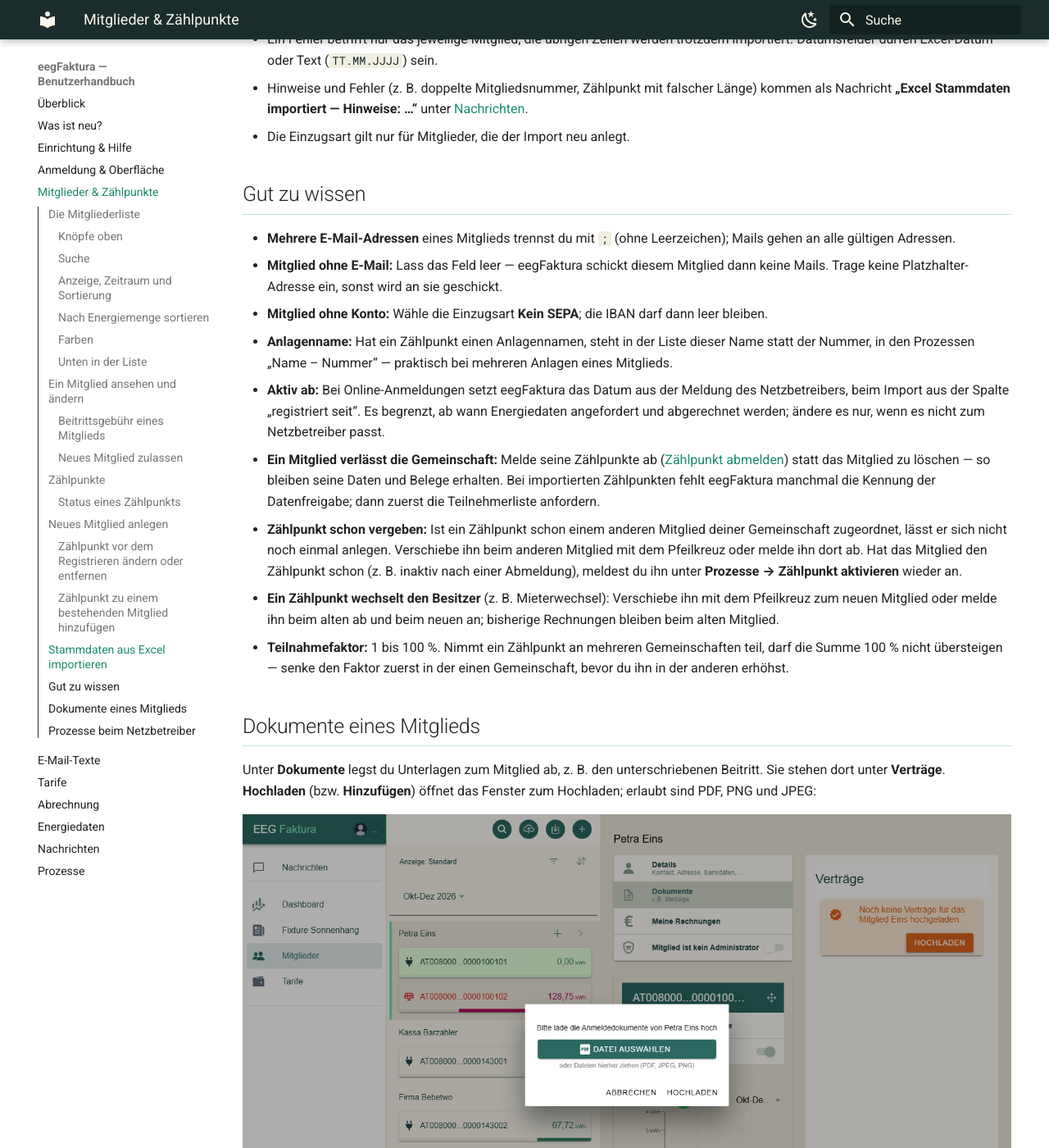
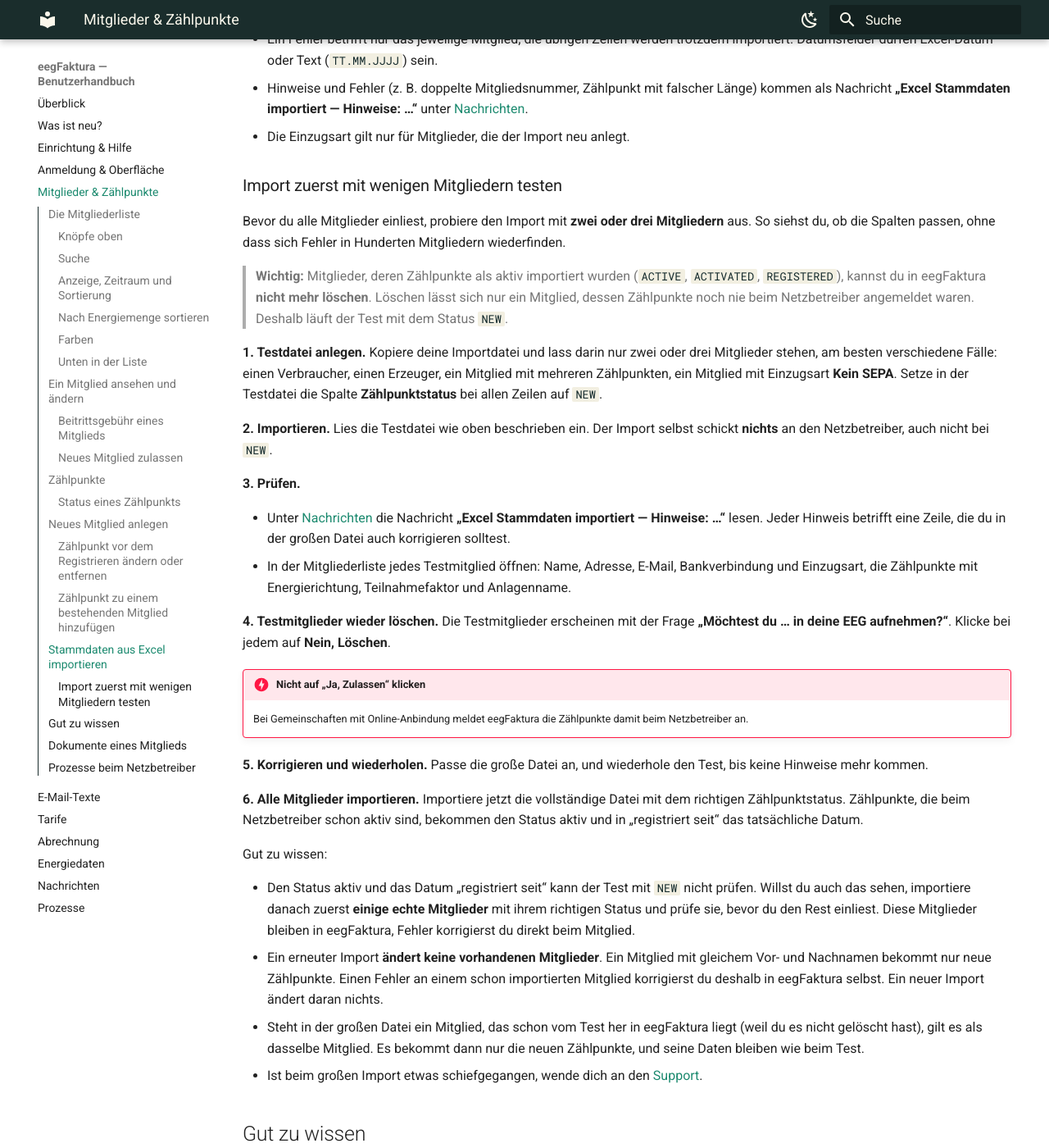
Before and after one commit to eegfaktura/eegfaktura-user-guide, an MkDocs documentation site: the page built from docs/02-mitglieder-zaehlpunkte.md, in a window 1280 px wide and 1400 px high, scrolled down 12119 px. Shown: the whole window at 82% size. Built offline with MkDocs 1.6.1 and Material for MkDocs 9.7.7, drawn with Linux system fonts in a browser that asks for light colours.

Commit message:
docs: test the master data import with a few members first
New section in chapter 2: import two or three members with status NEW,
check them, delete them with „Nein, Löschen“, then import all. Members
imported as active cannot be deleted by the community (platform#264).

Co-Authored-By: Claude Opus 5.5 <noreply@anthropic.com>

```diff
--- a/docs/02-mitglieder-zaehlpunkte.md
+++ b/docs/02-mitglieder-zaehlpunkte.md
@@ -286,6 +286,54 @@ So verhält sich der Import:
   **„Excel Stammdaten importiert — Hinweise: …“** unter [Nachrichten](07-nachrichten.md).
 - Die Einzugsart gilt nur für Mitglieder, die der Import neu anlegt.
 
+### Import zuerst mit wenigen Mitgliedern testen
+
+Bevor du alle Mitglieder einliest, probiere den Import mit **zwei oder drei Mitgliedern** aus. So siehst du, ob die
+Spalten passen, ohne dass sich Fehler in Hunderten Mitgliedern wiederfinden.
+
+> **Wichtig:** Mitglieder, deren Zählpunkte als aktiv importiert wurden (`ACTIVE`, `ACTIVATED`, `REGISTERED`), kannst
+> du in eegFaktura **nicht mehr löschen**. Löschen lässt sich nur ein Mitglied, dessen Zählpunkte noch nie beim
+> Netzbetreiber angemeldet waren. Deshalb läuft der Test mit dem Status `NEW`.
+
+**1. Testdatei anlegen.** Kopiere deine Importdatei und lass darin nur zwei oder drei Mitglieder stehen, am besten
+verschiedene Fälle: einen Verbraucher, einen Erzeuger, ein Mitglied mit mehreren Zählpunkten, ein Mitglied mit
+Einzugsart **Kein SEPA**. Setze in der Testdatei die Spalte **Zählpunktstatus** bei allen Zeilen auf `NEW`.
+
+**2. Importieren.** Lies die Testdatei wie oben beschrieben ein. Der Import selbst schickt **nichts** an den
+Netzbetreiber, auch nicht bei `NEW`.
+
+**3. Prüfen.**
+
+- Unter [Nachrichten](07-nachrichten.md) die Nachricht **„Excel Stammdaten importiert — Hinweise: …“** lesen. Jeder
+  Hinweis betrifft eine Zeile, die du in der großen Datei auch korrigieren solltest.
+- In der Mitgliederliste jedes Testmitglied öffnen: Name, Adresse, E-Mail, Bankverbindung und Einzugsart, die
+  Zählpunkte mit Energierichtung, Teilnahmefaktor und Anlagenname.
+
+**4. Testmitglieder wieder löschen.** Die Testmitglieder erscheinen mit der Frage **„Möchtest du … in deine EEG
+aufnehmen?“**. Klicke bei jedem auf **Nein, Löschen**.
+
+!!! danger "Nicht auf „Ja, Zulassen“ klicken"
+    Bei Gemeinschaften mit Online-Anbindung meldet eegFaktura die Zählpunkte damit beim Netzbetreiber an.
+
+**5. Korrigieren und wiederholen.** Passe die große Datei an, und wiederhole den Test, bis keine Hinweise mehr
+kommen.
+
+**6. Alle Mitglieder importieren.** Importiere jetzt die vollständige Datei mit dem richtigen Zählpunktstatus.
+Zählpunkte, die beim Netzbetreiber schon aktiv sind, bekommen den Status aktiv und in „registriert seit“ das
+tatsächliche Datum.
+
+Gut zu wissen:
+
+- Den Status aktiv und das Datum „registriert seit“ kann der Test mit `NEW` nicht prüfen. Willst du auch das sehen,
+  importiere danach zuerst **einige echte Mitglieder** mit ihrem richtigen Status und prüfe sie, bevor du den Rest
+  einliest. Diese Mitglieder bleiben in eegFaktura, Fehler korrigierst du direkt beim Mitglied.
+- Ein erneuter Import **ändert keine vorhandenen Mitglieder**. Ein Mitglied mit gleichem Vor- und Nachnamen bekommt
+  nur neue Zählpunkte. Einen Fehler an einem schon importierten Mitglied korrigierst du deshalb in eegFaktura selbst.
+  Ein neuer Import ändert daran nichts.
+- Steht in der großen Datei ein Mitglied, das schon vom Test her in eegFaktura liegt (weil du es nicht gelöscht hast),
+  gilt es als dasselbe Mitglied. Es bekommt dann nur die neuen Zählpunkte, und seine Daten bleiben wie beim Test.
+- Ist beim großen Import etwas schiefgegangen, wende dich an den [Support](einrichtung-hilfe.md#hilfe-und-support).
+
 ## Gut zu wissen
 
 - **Mehrere E-Mail-Adressen** eines Mitglieds trennst du mit `;` (ohne Leerzeichen); Mails gehen an alle gültigen
```
Also changed, not shown: CHANGELOG.md (+3 -0 lines).
